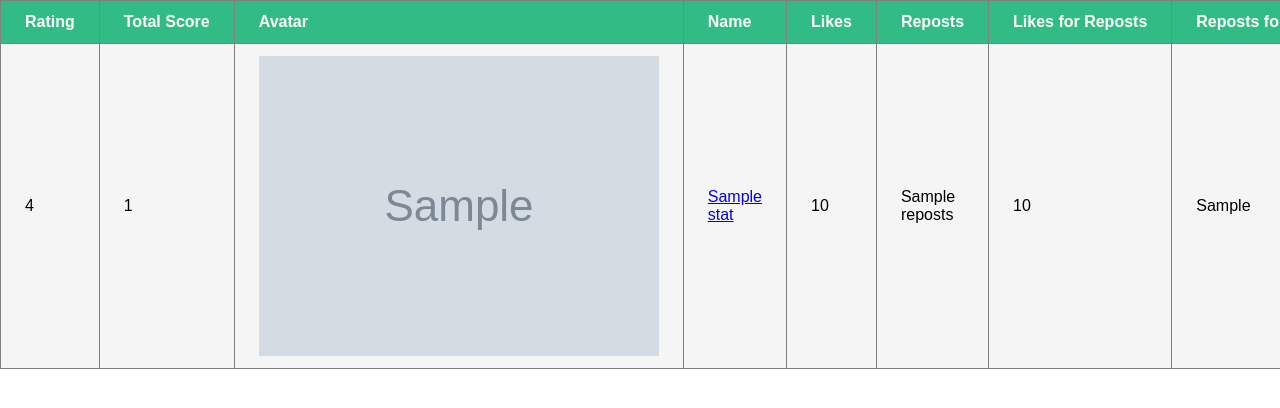
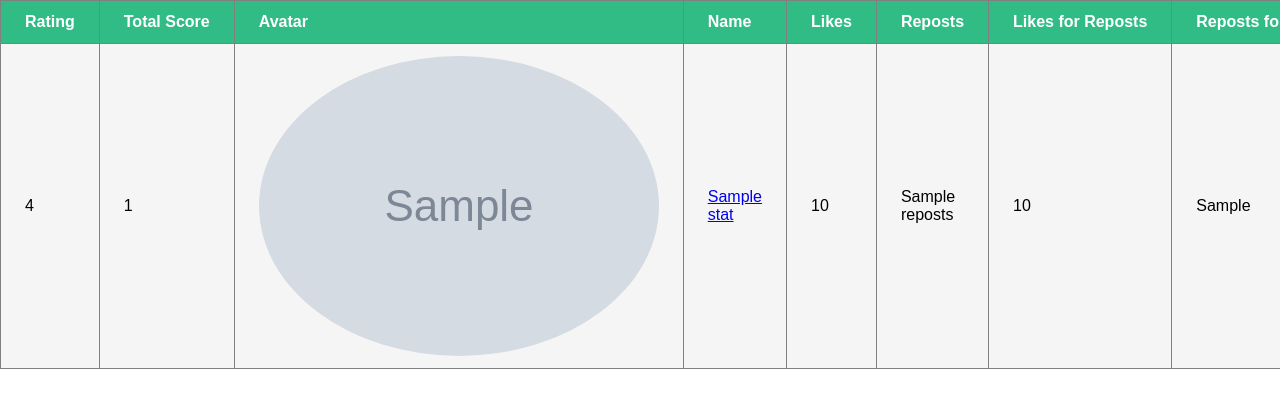
Before and after one commit to zhilts/vk_statistic, a Django app: template vk_fetch/entities/templates/entities/top_ten.html in a window 1280 px wide. Shown: the top 408 px of the page. Run offline with Django 3.2, Linux system fonts and the light colour scheme; the template is opened without the code that fills it: most values are stand-ins (such as "Sample title", 1, 10 or a date in 2020); grey boxes marked "Sample" are stand-in pictures; parts of the project's set-up code (start-up, migrations or seed data) failed here and were passed over.

Commit message:
Made avatars rounded

```diff
--- a/vk_fetch/assets/top10.css
+++ b/vk_fetch/assets/top10.css
@@ -1,3 +1,7 @@
 .sticky-wrap {
     margin: 0;
 }
+
+.circle {
+    border-radius: 50%;
+}
--- a/vk_fetch/entities/templates/entities/top_ten.html
+++ b/vk_fetch/entities/templates/entities/top_ten.html
@@ -28,7 +28,7 @@
             >
                 <td>{{ stats.rating }}</td>
                 <td>{{ stats.total_score }}</td>
-                <td><img src="{{ stats.user.photo_50 }}"></td>
+                <td><img class="circle" src="{{ stats.user.photo_50 }}"></td>
                 <td><a href="https://vk.com/id{{ stats.user_id }}">{{ stats.screen_name }}</a></td>
                 <td>{{ stats.likes }}</td>
                 <td>{{ stats.reposts }}</td>
```
